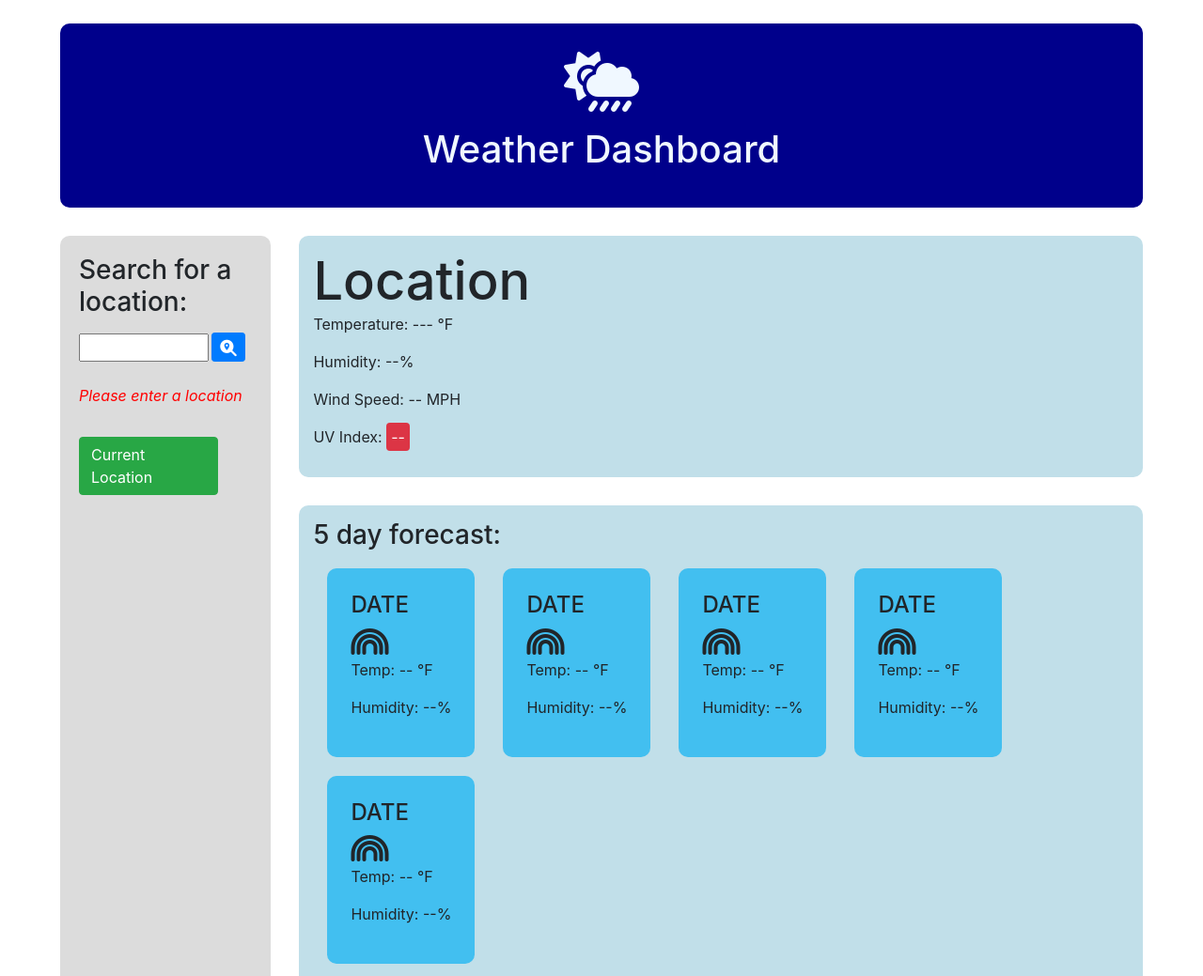
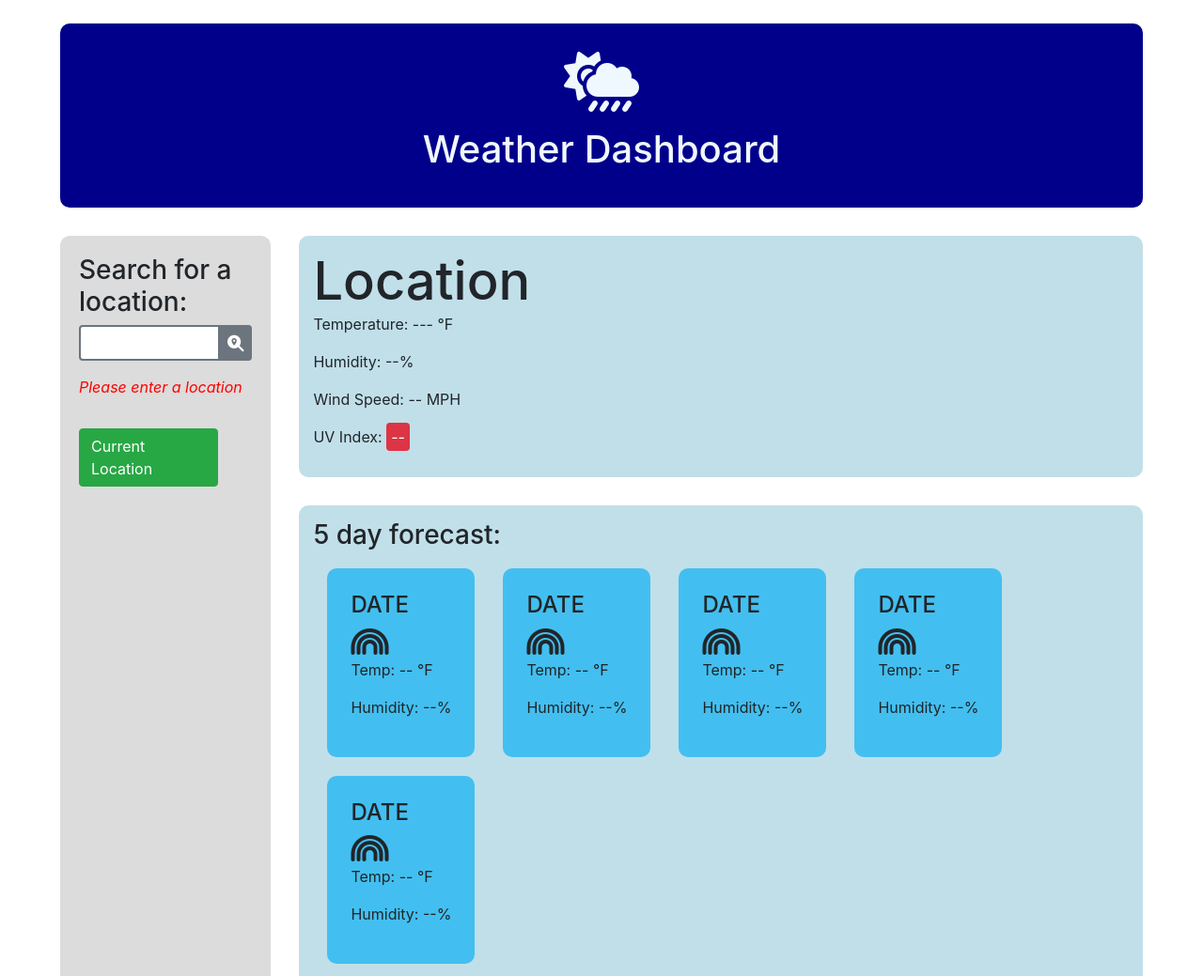
Before and after one commit to zapponejosh/hw-6-weather-app, a plain HTML site: page index.html in a window 1280 px wide. Shown: the top 1039 px of the page at 94% size. Drawn offline with nearby package versions, Linux system fonts and the light colour scheme; no server answers.

Commit message:
modifies search field/btn styles

```diff
--- a/index.html
+++ b/index.html
@@ -73,10 +73,13 @@
             <aside id="search">
                 <div class="form-group">
                     <h3>Search for a location: </h3>
-                    <div class="d-flex align-items-end align-items-center">
+                    <div class="input-group">
                         <input type="text"
-                        required id="city-search">
-                        <button id="search-btn" class="btn btn-sm btn-primary" type="submit"><i class="fas fa-search-location fa-lg"></i></button>
+                        required id="city-search" class="form-control">
+                        <div class="input-group-append">
+                            <button id="search-btn" class="btn btn-sm btn-secondary" type="submit"><i class="fas fa-search-location fa-lg"></i></button>
+                        </div>
+
                     </div>
 
                 </div>
--- a/style.css
+++ b/style.css
@@ -101,13 +101,9 @@ header {
 
 #city-search {
     width: 75%;
-    margin-right: 3px;
+    border: 2px solid #6c757d;
 }
 
-#search-btn {
-    margin: .5rem 0;
-    borde
-}
 
 .info-text {
     display: none;
@@ -130,10 +126,7 @@ header {
     .grid {
         gap: 10px;
     }
-    /* Rounding corders for cards */
-    header, section, aside, .tile {
-        border-radius: 10px;
-    }
+
     body {
         margin: 5px 1%;
     }
```
